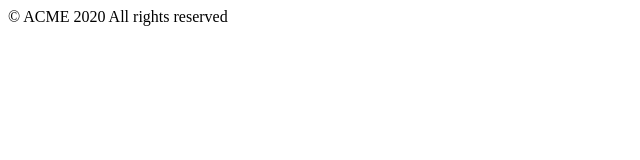
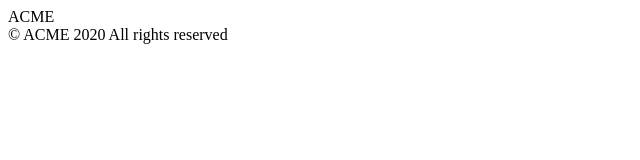
Before and after one commit to PedroJimenez73/git_example, a plain HTML site: page index.html in a window 1280 px wide. Shown: the whole page, without its empty margins (0-640 px from the left). Drawn offline with Linux system fonts and the light colour scheme.

Commit message:
mi update...

```diff
--- a/index.html
+++ b/index.html
@@ -8,6 +8,10 @@
         <link rel="stylesheet" href="css/styles.css">
    </head>
 <body>
+    <!-- Creo un elemento header -->
+    <header>
+        ACME
+    </header>
     <footer>
         © ACME 2020 All rights reserved
     </footer>
```
